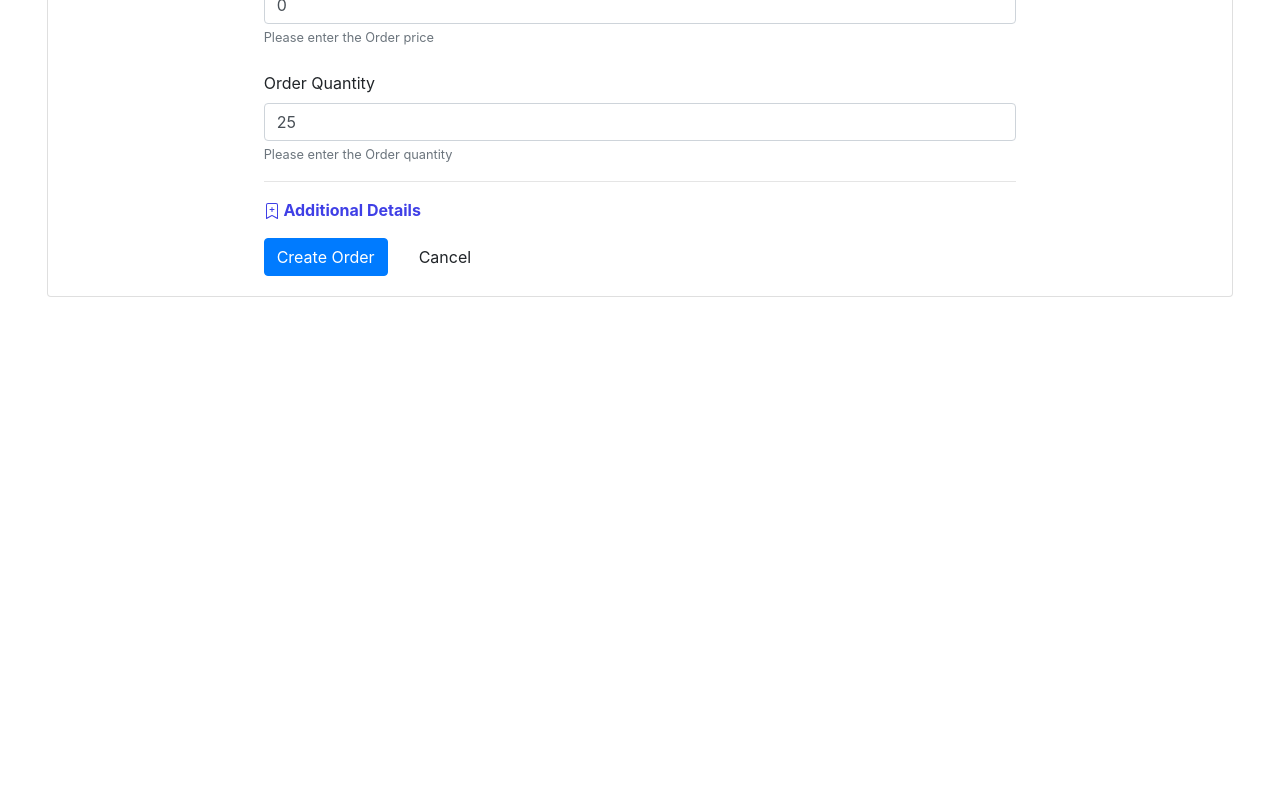
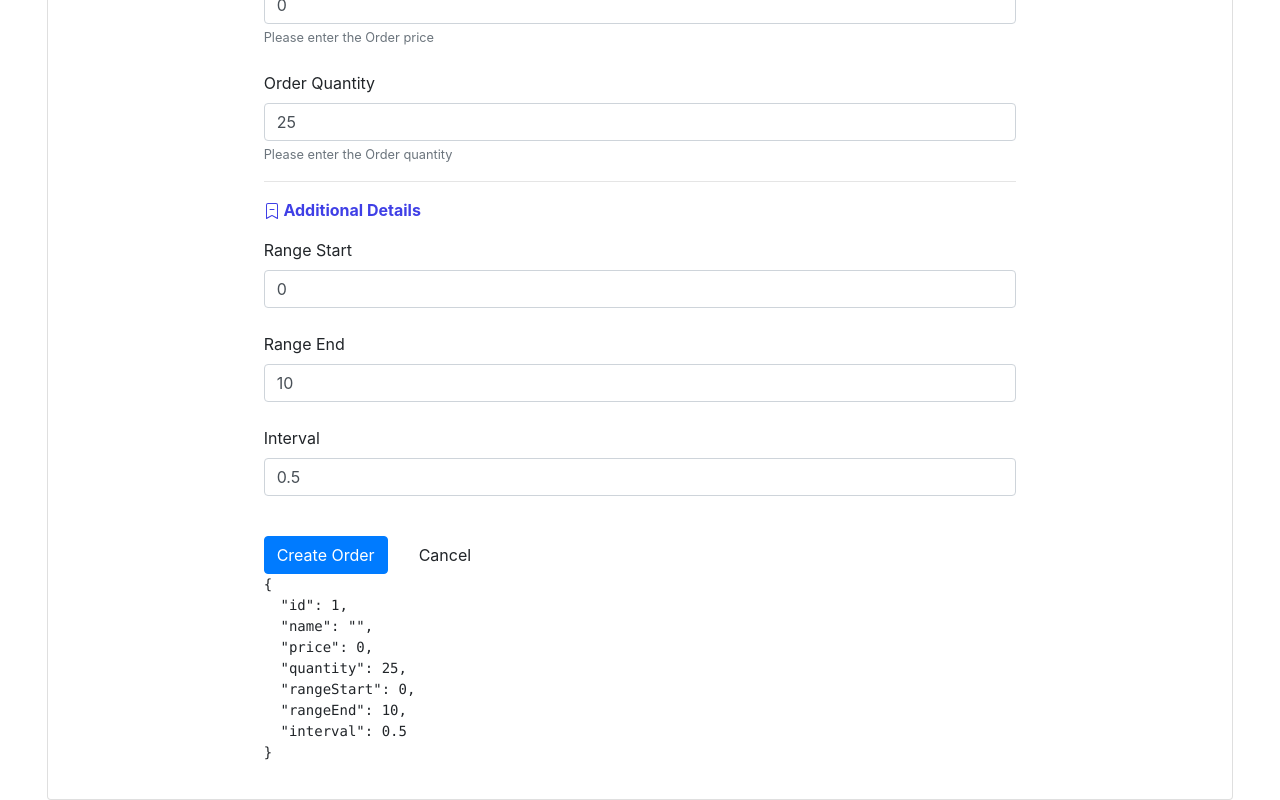
Before and after one commit to codesuman/order-book, an Angular app: page /order-form in a window 1280 px wide. Shown: the part 391-1191 px from the top of the page. Before the commit the page ends 800 px from the top, so only its background shows below. Built offline with nearby package versions, Linux system fonts and the light colour scheme.

Commit message:
Converting form to template driven

```diff
--- a/src/app/order/components/create-order/create-order.component.html
+++ b/src/app/order/components/create-order/create-order.component.html
@@ -5,7 +5,7 @@
     <div class="card-body" *ngIf="order">
         <div class="row">
             <div class="col-sm-8 offset-sm-2">
-                <form>
+                <form #createOrderForm="ngForm" (ngSubmit)="onSubmit(createOrderForm)">
                   <div class="form-group">
                     <label for="id">ID</label>
                     <input [(ngModel)]="order.id" type="text" name="id" class="form-control" id="id" aria-describedby="idHelp" placeholder="Enter ID">
@@ -47,24 +47,25 @@
                     <div *ngIf="showAdditionalDetailsForm">
                       <label for="rangeStart">Range Start</label>
                       <input [(ngModel)]="order.rangeStart" type="number" name="rangeStart" class="form-control" id="rangeStart" aria-describedby="rangeStartHelp" placeholder="Enter Range Start value">
-                      <small id="rangeStartHelp" class="form-text text-muted">Please enter the Range Start value</small>
                       <br>
 
                       <label for="rangeEnd">Range End</label>
                       <input [(ngModel)]="order.rangeEnd" type="number" name="rangeEnd" class="form-control" id="rangeEnd" aria-describedby="rangeEndHelp" placeholder="Enter Range Start value">
-                      <small id="rangeEndHelp" class="form-text text-muted">Please enter the Range Start value</small>
                       <br>
 
                       <label for="interval">Interval</label>
                       <input [(ngModel)]="order.interval" type="number" name="interval" class="form-control" id="interval" aria-describedby="intervalHelp" placeholder="Enter Range Start value">
-                      <small id="intervalHelp" class="form-text text-muted">Please enter the Range Start value</small>
                       <br>
                     </div>
                   </div>
+
+                  <!-- <button class="btn btn-primary" (click)="createOrUpdateOrder()">{{updateOrder ? 'Update' : 'Create'}} Order</button> -->
+                  <button class="btn btn-primary" type="submit">{{updateOrder ? 'Update' : 'Create'}} Order</button>
+                  &nbsp;&nbsp;
+                  <button class="btn btn-default" (click)="cancelAction()">Cancel</button>
                 </form>
-                <button class="btn btn-primary" (click)="createOrUpdateOrder()">{{updateOrder ? 'Update' : 'Create'}} Order</button>
-                &nbsp;&nbsp;
-                <button class="btn btn-default" (click)="cancelAction()">Cancel</button>
+
+                <pre>{{createOrderForm.value | json}}</pre>
             </div>
           </div>
     </div>
--- a/src/app/order/components/create-order/create-order.component.ts
+++ b/src/app/order/components/create-order/create-order.component.ts
@@ -1,4 +1,5 @@
 import { Component, OnInit } from '@angular/core';
+import { NgForm } from '@angular/forms';
 import {Router} from '@angular/router';
 import {ActivatedRoute} from "@angular/router";
 import { Subscriber } from 'rxjs';
@@ -13,7 +14,7 @@ import { OrderService } from '../../services/order.service';
 })
 export class CreateOrderComponent implements OnInit {
   order:OrderDetails|null = null;
-  showAdditionalDetailsForm: boolean = false;
+  showAdditionalDetailsForm: boolean = true;
   updateOrder:boolean = false;
   cloneOrder: boolean = false;
 
@@ -73,4 +74,16 @@ export class CreateOrderComponent implements OnInit {
 
     this.router.navigateByUrl('/home');
   }
+
+  onSubmit(form: NgForm){
+    console.log(`On Submit handler : `);
+
+    console.log(form.value);
+
+    console.log(`Post conversion : `);
+
+    this.order = <OrderDetails><unknown>form.value;
+    console.log(this.order);
+
+  }
 }
```
